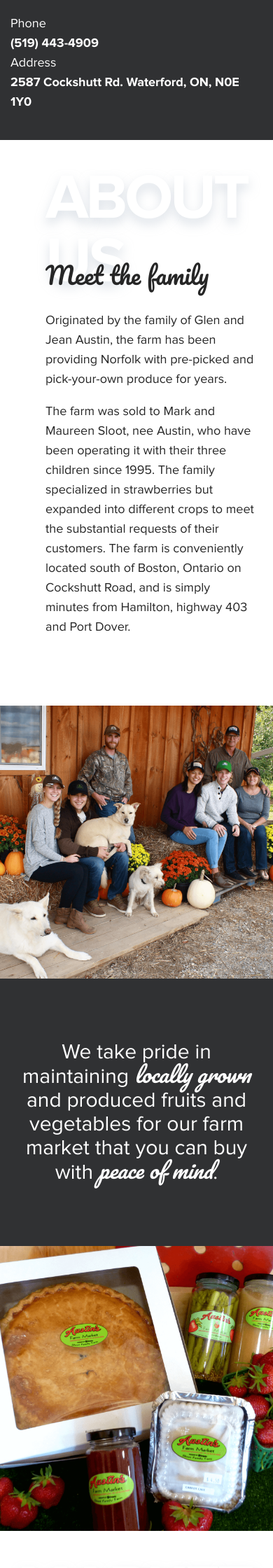
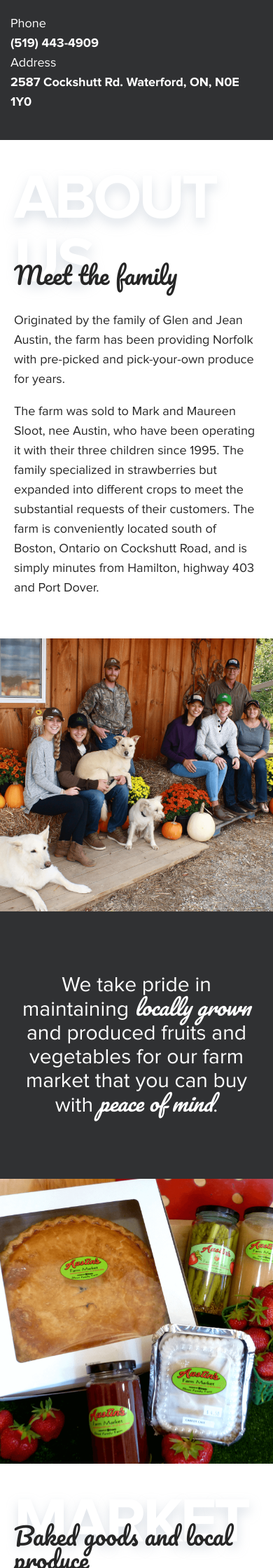
Before and after one commit to Evelyn-McDonald/austins, a PHP site: page / in a window 390 px wide; the page is wider, and only the part inside the window is pictured. Shown: the part 830-3070 px from the top of that part at 70% size. Run offline with PHP 8.4, Linux system fonts and the light colour scheme.

Commit message:
make responsive

```diff
--- a/index.html
+++ b/index.html
@@ -95,13 +95,15 @@
     <!-- Family -->
     <section>
       <div class="row">
-        <div class="col-sm-6 section-copy left">
+        <div class="col-md-6">
+          <div class="section-copy left">
             <h2>About Us</h2>
             <h3>Meet the family</h3>
             <p>Originated by the family of Glen and Jean Austin, the farm has been providing Norfolk with pre-picked and pick-your-own produce for years.</p>
             <p>The farm was sold to Mark and Maureen Sloot, nee Austin, who have been operating it with their three children since 1995. The family specialized in strawberries but expanded into different crops to meet the substantial requests of their customers. The farm is conveniently located south of Boston, Ontario on Cockshutt Road, and is simply minutes from Hamilton, highway 403 and Port Dover.</p>
           </div>
-        <div class="col-sm-6 no=padding">
+        </div>
+        <div class="col-md-6 no=padding">
           <img src="static/img/photo1.png" class="section-main-img"/>
         </div>
       </div>
@@ -119,14 +121,16 @@
     <!-- market -->
     <section class="market">
       <div class="row">
-        <div class="col-sm-6 no-padding">
+        <div class="col-md-6 no-padding">
           <img src="static/img/photo2.png" class="section-main-img"/>
         </div>
-        <div class="col-sm-6 section-copy right">
+        <div class="col-md-6">
+          <div class="section-copy right">
             <h2>Market</h2>
             <h3>Baked goods and local produce</h3>
             <p>Experience all of the benefits of buying fresh, local produce when you visit our farm market. Not only will you get great value, but you will help to strengthen communities, support local families and invest in the future.</p>
             <p>Canned and baked goods are made from scratch right here on the farm, using all local products. Enjoy a selection of jams, jellies, pickled veggies, and sauces. Craving a sweet treat? We have fresh baked pies, cakes, bread and various desserts throughout the market.</p>
+          </div>
         </div>
       </div>
       <div class="row market-imgs">
@@ -142,14 +146,16 @@
     <!-- m&s seeds -->
     <section>
       <div class="row">
-        <div class="col-sm-6 section-copy left">
+        <div class="col-md-6">
+          <div class="section-copy left">
             <h2>Pioneer</h2>
             <h3>M&S Seeds</h3>
             <p>When success is measured field by field, it takes broad knowledge and experience to pinpoint answers for individual growers. We bring extensive information and local experience to each field.</p>
             <p>Backed by the advanced research capabilities of Pioneer, we live and work just down the road from you. Combine this with Pioneer's broad product lineup and services and we will deliver solutions to match your needs and maximize yields.</p>
             <a href="" class="button">Learn More</a>
           </div>
-        <div class="col-sm-6 no-padding">
+        </div>
+        <div class="col-md-6 no-padding">
           <img src="static/img/photo3.png" class="section-main-img"/>
         </div>
       </div>
--- a/src/scss/theme.scss
+++ b/src/scss/theme.scss
@@ -139,6 +139,7 @@ header {
 }
 
 section {
+    position: relative;
     &.dark {
         background: $bg-dark;
         * {
@@ -146,11 +147,27 @@ section {
         }
     }
     .section-copy {
+        position: absolute;
+        margin-top: 45%;
+        @include transform(translateY(-50%));
         &.right {
             padding: 40px 80px 80px 40px
         }
         &.left {
             padding: 40px 40px 80px 80px
+        }
+        @media screen and (max-width: 1200px) {
+            &.right, &.left {
+                padding: 40px;
+            }
+        }
+        @media screen and (max-width: 992px) {
+            position: static;
+            margin: 0;
+            @include transform(translateY(0));
+            &.right, &.left {
+                padding: 40px 20px;
+            }
         }
     }
 }
```
Also changed, not shown: static/css/main.css. Lines whose indentation alone changed are shown as unchanged.
